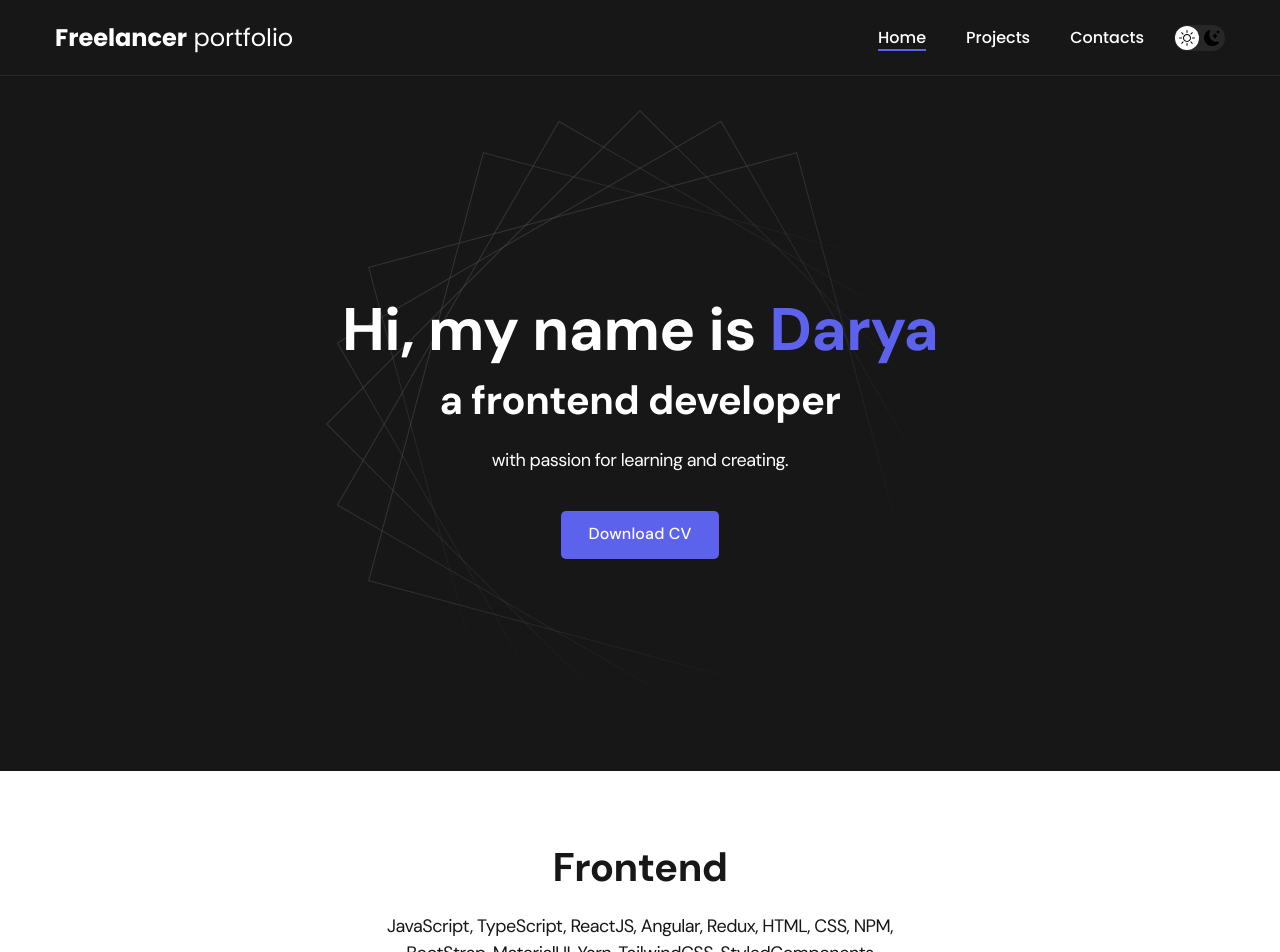
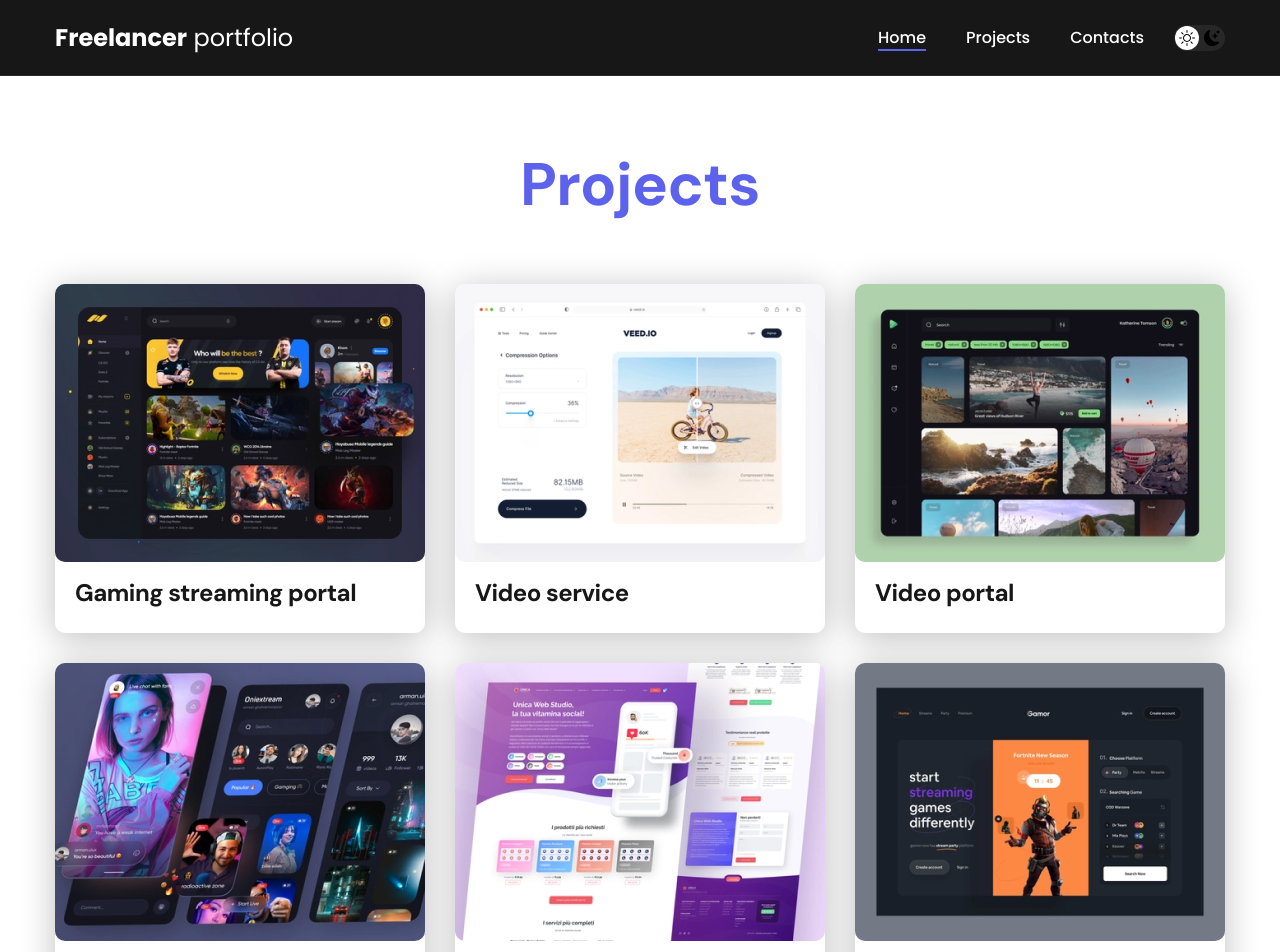
Before and after one commit to DaryaShelever/portfolio-react, a React (Create React App) app: page / in a window 1280 px wide. Shown: the top 952 px of the page. Built offline with nearby package versions, Linux system fonts and the light colour scheme.

Commit message:
css connection

```diff
--- a/src/App.js
+++ b/src/App.js
@@ -4,6 +4,8 @@
 import Navbar from "./components/navbar/Navbar";
 import Footer from "./components/footer/Footer";
 import Home from "./pages/Home";
+import Projects from "./pages/Project";
+import Contacts from "./pages/Contacts";
 
 function App() {
   return (
@@ -11,8 +13,9 @@
 
       <Navbar/>
 
-      <Home/>
-
+      {/* <Home/> */}
+      <Projects/>
+      {/* <Contacts/> */}
       <Footer/>
 
     </div>
--- /dev/null
+++ b/src/pages/Contacts.js
@@ -0,0 +1,26 @@
+const Contacts = () => {
+    return (
+    <main className="section">
+    <div className="container">
+            <h1 className="title-1">Contacts</h1>
+
+            <ul className="content-list">
+                <li className="content-list__item">
+                    <h2 className="title-2">Location</h2>
+                    <p>Israel</p>
+                </li>
+                <li className="content-list__item">
+                    <h2 className="title-2">Telegram / WhatsApp</h2>
+                    <p><a href="tel:+79051234567">+972 123-45-67</a></p>
+                </li>
+                <li className="content-list__item">
+                    <h2 className="title-2">Email</h2>
+                    <p><a href="mailto:webdev@protonmail.com">webdev@protonmail.com</a></p>
+                </li>
+            </ul>
+
+    </div>
+</main>);
+}
+
+export default Contacts;
--- /dev/null
+++ b/src/pages/Project.js
@@ -0,0 +1,50 @@
+import project01 from './../img/projects/01.jpg';
+import project02 from './../img/projects/02.jpg';
+import project03 from './../img/projects/03.jpg';
+import project04 from './../img/projects/04.jpg';
+import project05 from './../img/projects/05.jpg';
+import project06 from './../img/projects/06.jpg';
+
+const Projects = () => {
+    return (<main className="section">
+    <div className="container">
+        <h2 className="title-1">Projects</h2>
+        <ul className="projects">
+            <li className="project">
+                <a href="./project-page.html">
+                    <img src={project01} alt="Project img" className="project__img"/>
+                    <h3 className="project__title">Gaming streaming portal</h3>
+                </a>
+            </li>
+            <li className="project">
+                <a href="./project-page.html">
+                    <img src={project02} alt="Project img" className="project__img"/>
+                    <h3 className="project__title">Video service</h3>
+                </a>
+            </li>
+            <li className="project">
+                <a href="./project-page.html">
+                    <img src={project03} alt="Project img" className="project__img"/>
+                    <h3 className="project__title">Video portal</h3>
+                </a>
+            </li>
+
+            <li className="project">
+                <img src={project04} alt="Project img" className="project__img"/>
+                <h3 className="project__title">Dating app</h3>
+            </li>
+            <li className="project">
+                <img src={project05} alt="Project img" className="project__img"/>
+                <h3 className="project__title">Landing</h3>
+            </li>
+            <li className="project">
+                <img src={project06} alt="Project img" className="project__img"/>
+                <h3 className="project__title">Gaming community</h3>
+            </li>
+
+        </ul>
+    </div>
+</main>);
+}
+
+export default Projects;
--- a/src/styles/main.css
+++ b/src/styles/main.css
@@ -47,8 +47,6 @@
 
 html,
 body {
-	display: flex;
-	flex-direction: column;
 	min-height: 100vh;
 
 	font-family: 'DM Sans', sans-serif;
@@ -57,6 +55,17 @@
 	/* Light mode */
 	background-color: var(--page-bg);
 	color: var(--text-color);
+}
+
+#root{
+	min-height: 100vh;
+
+}
+.App{
+	min-height: 100vh;
+	display: flex;
+	flex-direction: column;
+
 }
 
 /* General */
```
Also changed, not shown: src/components/project/Project.js (added), src/components/project/style.css (added).
